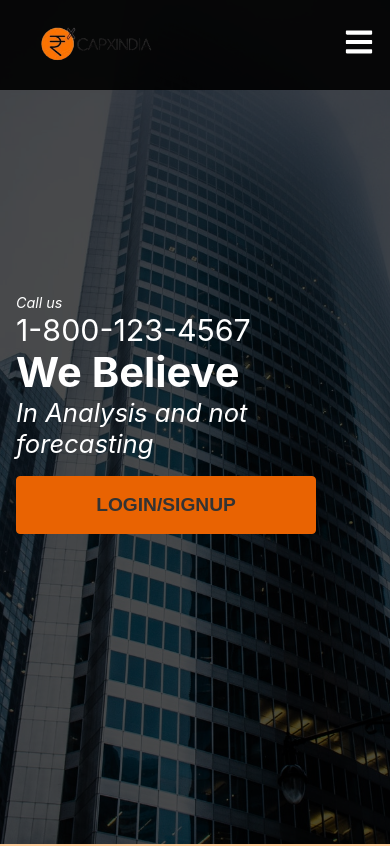
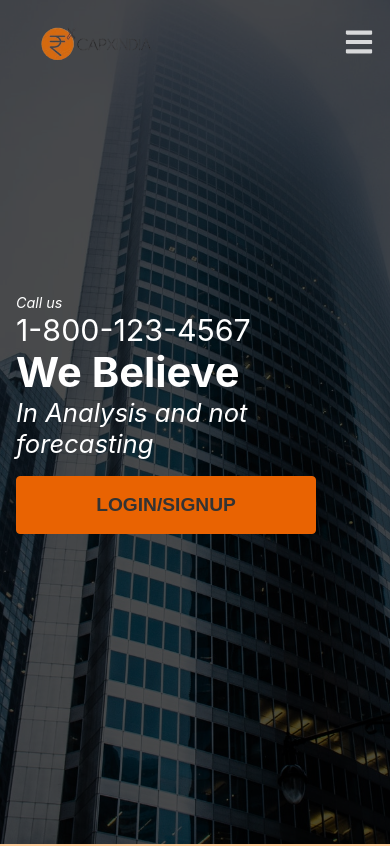
Before and after one commit to Manikm07-nikk/CapxIndia, a React (Create React App) app: page / in a window 390 px wide. Shown: the top 846 px of the page. Built offline with nearby package versions, Linux system fonts and the light colour scheme.

Commit message:
7th commit

```diff
--- a/src/components/Navbar.css
+++ b/src/components/Navbar.css
@@ -7,7 +7,8 @@
     z-index: 1;
     transition: .3s ease-in;
     overflow: hidden;
-    background-color: #ffdedeb0;
+    background: transparent;
+    opacity: 0.8;
 }
 
 .header .navbar {
@@ -51,7 +52,8 @@
 @media screen and (max-width:940px) {
     .header {
         max-width: 100%;
-        background-color: rgba(0,0,0,.9);
+        background: transparent;
+        opacity: 0.8;
     }
 
     .header .navbar {
@@ -67,7 +69,7 @@
         left: -100%;
         top: 90px;
         flex-direction: column;
-        background-color: rgba(0,0,0,.9);
+        background-color: rgb(255, 255, 255);
         width: 100%;
         height: 90vh;
         z-index: 999;
```
